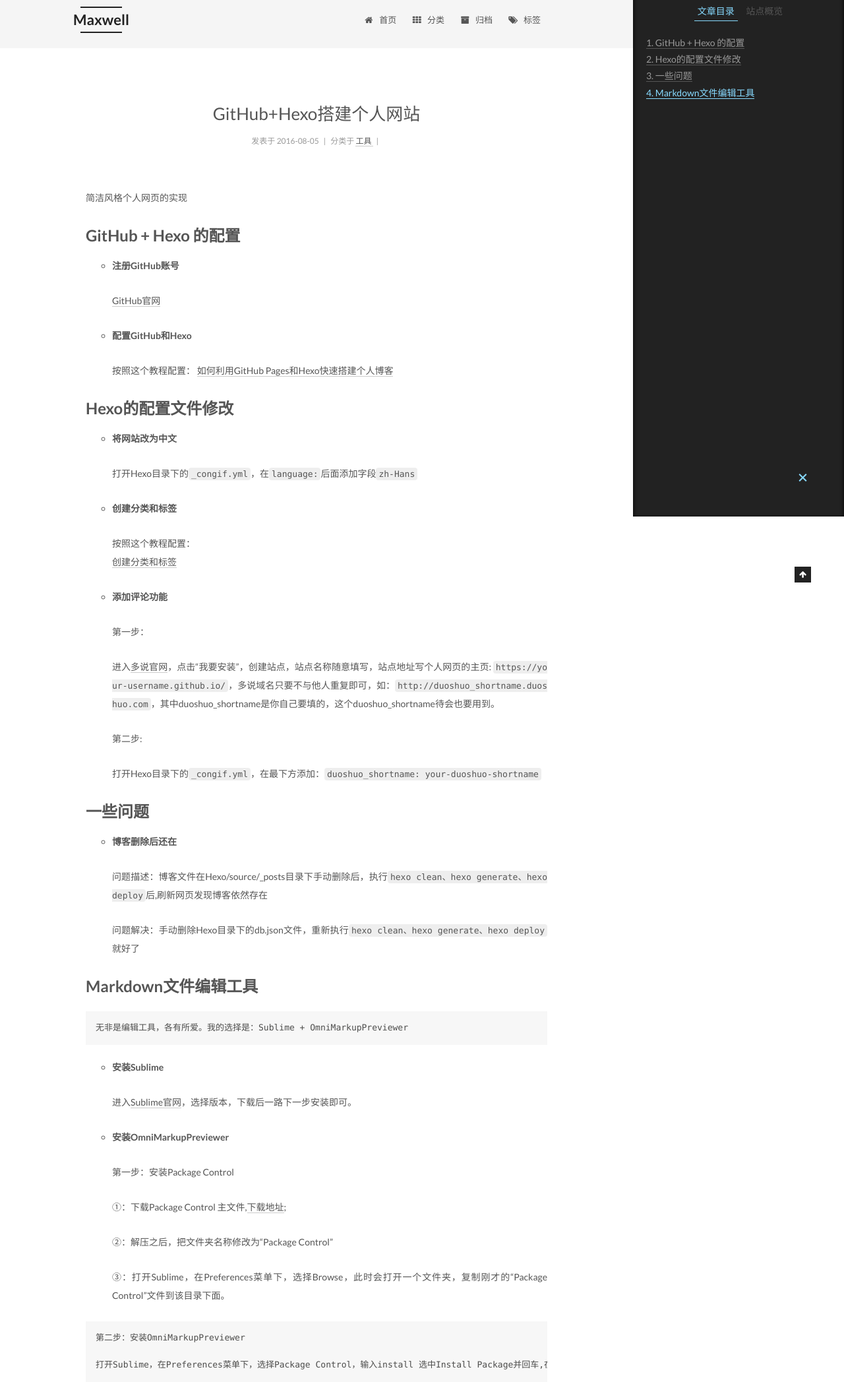
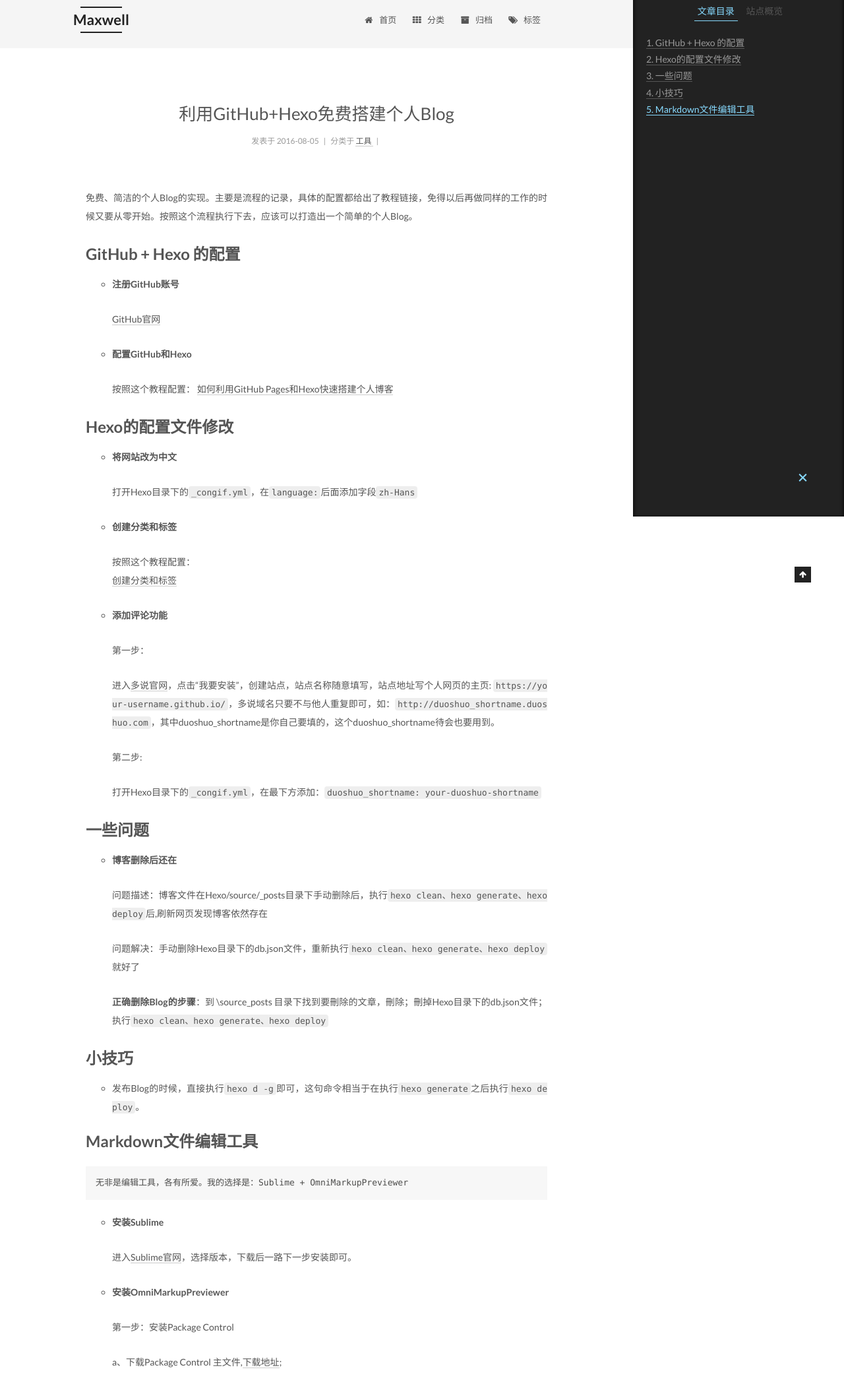
Before and after one commit to maxwellyue/maxwellyue.github.io, a plain HTML site: page 2016/08/05/GitHub+Hexo搭建个人博客/index.html in a window 1280 px wide. Shown: the part 17-2115 px from the top of the page at 66% size. Drawn offline with Linux system fonts and the light colour scheme; a script that the page names is missing.

Commit message:
Site updated: 2016-08-06 19:59:42

```diff
--- a/2016/08/05/GitHub+Hexo搭建个人博客/index.html
+++ b/2016/08/05/GitHub+Hexo搭建个人博客/index.html
@@ -84,16 +84,16 @@
 
 
 
-<meta name="description" content="简洁风格个人网页的实现">
+<meta name="description" content="免费、简洁的个人Blog的实现。主要是流程的记录，具体的配置都给出了教程链接，免得以后再做同样的工作的时候又要从零开始。按照这个流程执行下去，应该可以打造出一个简单的个人Blog。">
 <meta property="og:type" content="article">
-<meta property="og:title" content="GitHub+Hexo搭建个人网站">
+<meta property="og:title" content="利用GitHub+Hexo免费搭建个人Blog">
 <meta property="og:url" content="http://yoursite.com/2016/08/05/GitHub+Hexo搭建个人博客/index.html">
 <meta property="og:site_name" content="Maxwell">
-<meta property="og:description" content="简洁风格个人网页的实现">
-<meta property="og:updated_time" content="2016-08-06T11:40:09.153Z">
+<meta property="og:description" content="免费、简洁的个人Blog的实现。主要是流程的记录，具体的配置都给出了教程链接，免得以后再做同样的工作的时候又要从零开始。按照这个流程执行下去，应该可以打造出一个简单的个人Blog。">
+<meta property="og:updated_time" content="2016-08-06T11:59:22.329Z">
 <meta name="twitter:card" content="summary">
-<meta name="twitter:title" content="GitHub+Hexo搭建个人网站">
-<meta name="twitter:description" content="简洁风格个人网页的实现">
+<meta name="twitter:title" content="利用GitHub+Hexo免费搭建个人Blog">
+<meta name="twitter:description" content="免费、简洁的个人Blog的实现。主要是流程的记录，具体的配置都给出了教程链接，免得以后再做同样的工作的时候又要从零开始。按照这个流程执行下去，应该可以打造出一个简单的个人Blog。">
 
 
 
@@ -116,7 +116,7 @@
 
   <link rel="canonical" href="http://yoursite.com/2016/08/05/GitHub+Hexo搭建个人博客/"/>
 
-  <title> GitHub+Hexo搭建个人网站 | Maxwell </title>
+  <title> 利用GitHub+Hexo免费搭建个人Blog | Maxwell </title>
 </head>
 
 <body itemscope itemtype="http://schema.org/WebPage" lang="zh-Hans">
@@ -246,7 +246,7 @@
 
 
 
-                GitHub+Hexo搭建个人网站
+                利用GitHub+Hexo免费搭建个人Blog
 
 
           </h1>
@@ -312,7 +312,7 @@
 
 
 
-        <p>简洁风格个人网页的实现</p>
+        <p>免费、简洁的个人Blog的实现。主要是流程的记录，具体的配置都给出了教程链接，免得以后再做同样的工作的时候又要从零开始。按照这个流程执行下去，应该可以打造出一个简单的个人Blog。</p>
 <a id="more"></a>
 <h1 id="GitHub-Hexo-的配置"><a href="#GitHub-Hexo-的配置" class="headerlink" title="GitHub + Hexo 的配置"></a>GitHub + Hexo 的配置</h1><ul>
 <li><p><strong>注册GitHub账号</strong></p>
@@ -340,7 +340,11 @@
 <li><p><strong>博客删除后还在</strong></p>
 <p>  问题描述：博客文件在Hexo/source/_posts目录下手动删除后，执行<code>hexo clean、hexo generate、hexo deploy</code>后,刷新网页发现博客依然存在</p>
 <p>  问题解决：手动删除Hexo目录下的db.json文件，重新执行<code>hexo clean、hexo generate、hexo deploy</code>就好了</p>
+<p>  <strong>正确删除Blog的步骤</strong>：到 \source_posts 目录下找到要刪除的文章，刪除；刪掉Hexo目录下的db.json文件；执行<code>hexo clean、hexo generate、hexo deploy</code></p>
 </li>
+</ul>
+<h1 id="小技巧"><a href="#小技巧" class="headerlink" title="小技巧"></a>小技巧</h1><ul>
+<li>发布Blog的时候，直接执行<code>hexo d -g</code>即可，这句命令相当于在执行<code>hexo generate</code>之后执行<code>hexo deploy</code>。</li>
 </ul>
 <h1 id="Markdown文件编辑工具"><a href="#Markdown文件编辑工具" class="headerlink" title="Markdown文件编辑工具"></a>Markdown文件编辑工具</h1><pre><code>无非是编辑工具，各有所爱。我的选择是：Sublime + OmniMarkupPreviewer
 </code></pre><ul>
@@ -349,15 +353,12 @@
 </li>
 <li><p><strong>安装OmniMarkupPreviewer</strong></p>
 <p>  第一步：安装Package Control</p>
-<p>  ①：下载Package Control 主文件,<a href="https://github.com/wbond/sublime_package_control" target="_blank" rel="external">下载地址</a>;</p>
-<p>  ②：解压之后，把文件夹名称修改为“Package Control”</p>
-<p>  ③：打开Sublime，在Preferences菜单下，选择Browse，此时会打开一个文件夹，复制刚才的“Package Control”文件到该目录下面。</p>
+<p>  a、下载Package Control 主文件,<a href="https://github.com/wbond/sublime_package_control" target="_blank" rel="external">下载地址</a>;</p>
+<p>  b、解压之后，把文件夹名称修改为“Package Control”</p>
+<p>  c、打开Sublime，在Preferences菜单下，选择Browse，此时会打开一个文件夹，复制刚才的“Package Control”文件到该目录下面。</p>
+<p>  第二步：安装OmniMarkupPreviewer</p>
+<p>  打开Sublime，在Preferences菜单下，选择Package Control，输入install 选中Install Package并回车,在弹出的列表中选择OmniMarkupPreviewer，按回车，就会开始安装了。</p>
 </li>
-</ul>
-<pre><code>第二步：安装OmniMarkupPreviewer
-
-打开Sublime，在Preferences菜单下，选择Package Control，输入install 选中Install Package并回车,在弹出的列表中选择OmniMarkupPreviewer，按回车，就会开始安装了。
-</code></pre><ul>
 <li><p><strong>使用</strong></p>
 <p>  在文档页面点击鼠标右键 - 选择Preview Markup in Browser，此时在浏览器中就可以看到md文件的实时编辑效果了。</p>
 <p>  关于OmniMarkupPreviewer的更多配置可以参考：<a href="http://macplay.leanote.com/post/%E8%BF%91%E4%B9%8E%E5%AE%8C%E7%BE%8E%E7%9A%84-Markdown-%E5%86%99%E4%BD%9C%E4%BD%93%E9%AA%8C-Sublime-Text-3-OmniMarkupPreviewer" target="_blank" rel="external">近乎完美的 Markdown 写作体验</a></p>
@@ -413,7 +414,7 @@
   <div class="comments" id="comments">
 
       <div class="ds-thread" data-thread-key="2016/08/05/GitHub+Hexo搭建个人博客/"
-           data-title="GitHub+Hexo搭建个人网站" data-url="http://yoursite.com/2016/08/05/GitHub+Hexo搭建个人博客/">
+           data-title="利用GitHub+Hexo免费搭建个人Blog" data-url="http://yoursite.com/2016/08/05/GitHub+Hexo搭建个人博客/">
       </div>
 
   </div>
@@ -504,7 +505,7 @@
 
 
 
-              <div class="post-toc-content"><ol class="nav"><li class="nav-item nav-level-1"><a class="nav-link" href="#GitHub-Hexo-的配置"><span class="nav-number">1.</span> <span class="nav-text">GitHub + Hexo 的配置</span></a></li><li class="nav-item nav-level-1"><a class="nav-link" href="#Hexo的配置文件修改"><span class="nav-number">2.</span> <span class="nav-text">Hexo的配置文件修改</span></a></li><li class="nav-item nav-level-1"><a class="nav-link" href="#一些问题"><span class="nav-number">3.</span> <span class="nav-text">一些问题</span></a></li><li class="nav-item nav-level-1"><a class="nav-link" href="#Markdown文件编辑工具"><span class="nav-number">4.</span> <span class="nav-text">Markdown文件编辑工具</span></a></li></ol></div>
+              <div class="post-toc-content"><ol class="nav"><li class="nav-item nav-level-1"><a class="nav-link" href="#GitHub-Hexo-的配置"><span class="nav-number">1.</span> <span class="nav-text">GitHub + Hexo 的配置</span></a></li><li class="nav-item nav-level-1"><a class="nav-link" href="#Hexo的配置文件修改"><span class="nav-number">2.</span> <span class="nav-text">Hexo的配置文件修改</span></a></li><li class="nav-item nav-level-1"><a class="nav-link" href="#一些问题"><span class="nav-number">3.</span> <span class="nav-text">一些问题</span></a></li><li class="nav-item nav-level-1"><a class="nav-link" href="#小技巧"><span class="nav-number">4.</span> <span class="nav-text">小技巧</span></a></li><li class="nav-item nav-level-1"><a class="nav-link" href="#Markdown文件编辑工具"><span class="nav-number">5.</span> <span class="nav-text">Markdown文件编辑工具</span></a></li></ol></div>
 
           </div>
         </section>
```
Also changed, not shown: archives/2016/08/index.html (+1 -1 lines), archives/2016/index.html (+1 -1 lines), archives/index.html (+1 -1 lines), categories/tools/index.html (+1 -1 lines), index.html (+2 -2 lines), tags/工具使用/index.html (+1 -1 lines).
